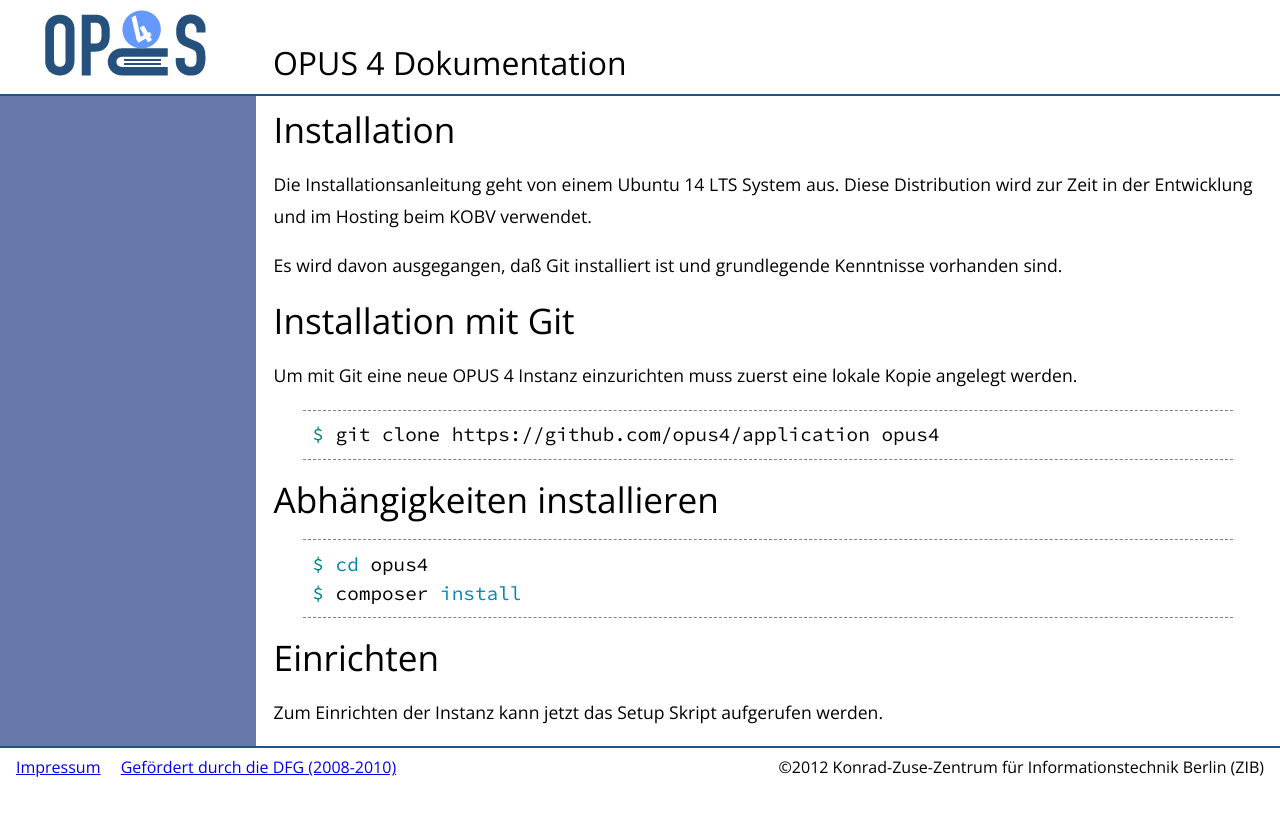
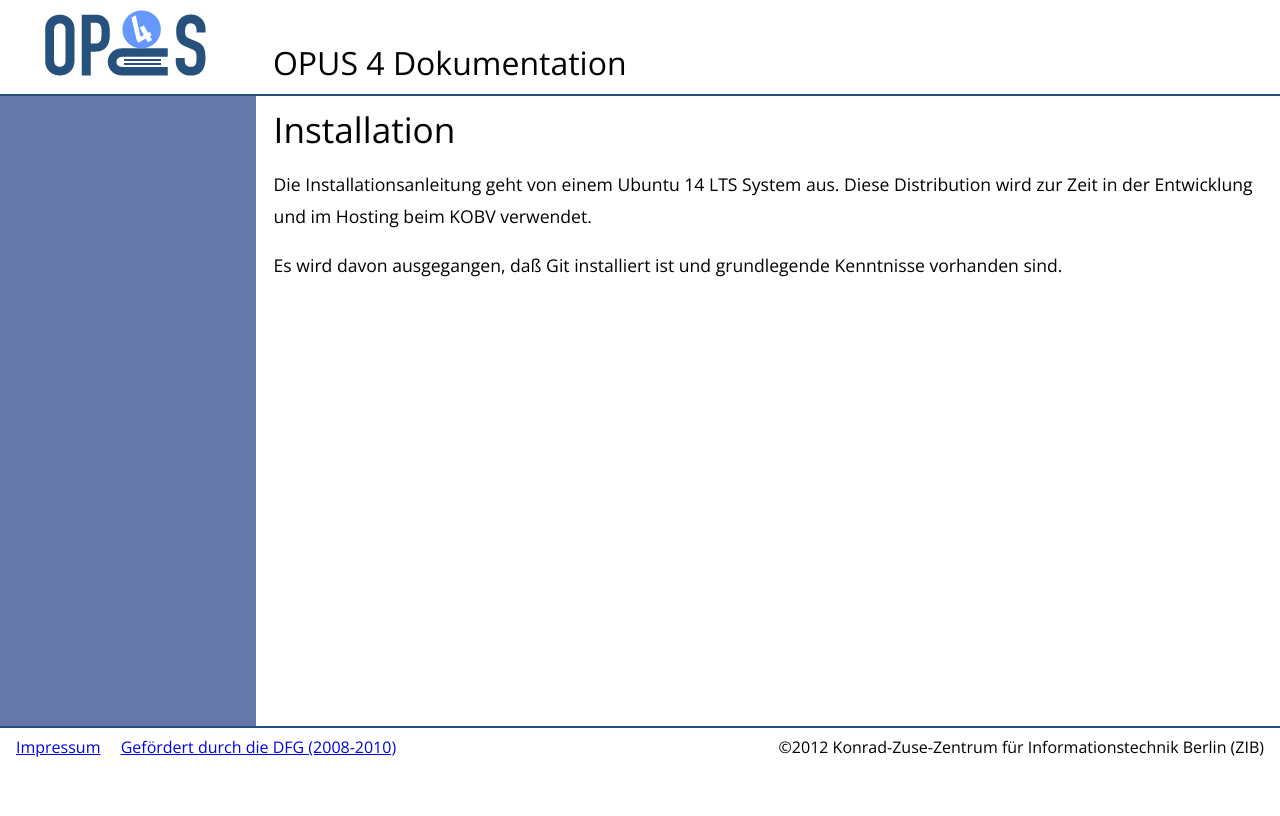
Before and after one commit to OPUS4/opus4.github.io, a Jekyll site: the page built from installation/index.md, in a window 1280 px wide. Shown: the top 816 px of the page. Built offline with Jekyll 4.4.1, drawn with Linux system fonts in a browser that asks for light colours.

Commit message:
#8 - Installationsanleitung mit Git auf eigene Seite ausgelagert.

```diff
--- a/installation/index.md
+++ b/installation/index.md
@@ -10,22 +10,3 @@
 und im Hosting beim KOBV verwendet.
 
 Es wird davon ausgegangen, daß Git installiert ist und grundlegende Kenntnisse vorhanden sind.
-
-# Installation mit Git
-
-Um mit Git eine neue OPUS 4 Instanz einzurichten muss zuerst eine lokale Kopie angelegt werden.
-
-{% highlight bash %}
-$ git clone https://github.com/opus4/application opus4
-{% endhighlight %}
-
-# Abhängigkeiten installieren
-
-{% highlight bash %}
-$ cd opus4
-$ composer install
-{% endhighlight %}
-
-# Einrichten
-
-Zum Einrichten der Instanz kann jetzt das Setup Skript aufgerufen werden.
```
Also changed, not shown: installation/installation.md (added, +32 -0 lines).
